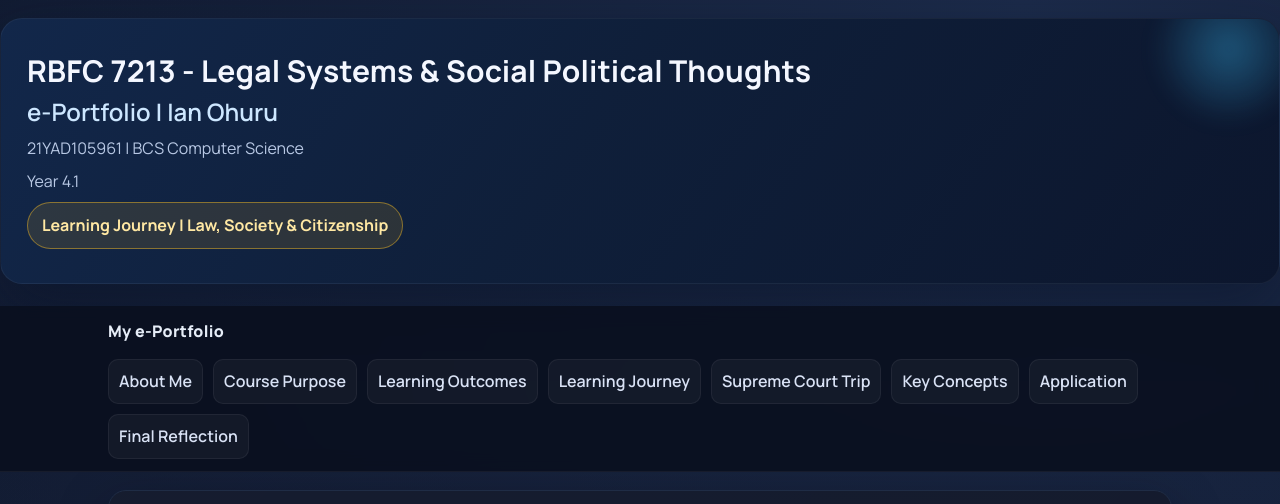
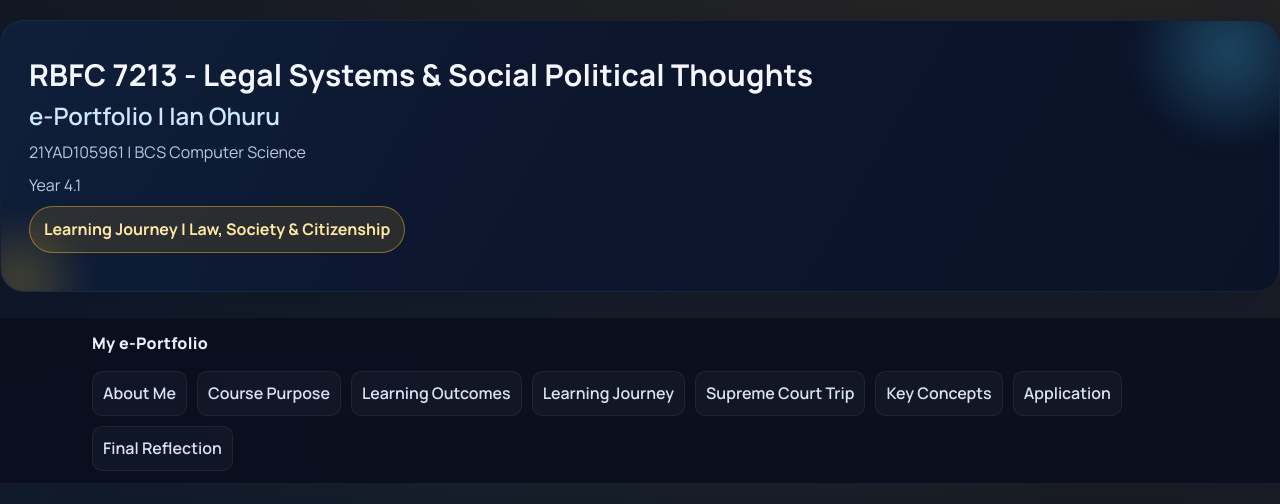
Before and after one commit to OHURU-IAN/e-portfolio-legal-systems-, a plain HTML site: page index.html in a window 1280 px wide. Shown: the top 504 px of the page. Drawn offline with Linux system fonts and the light colour scheme.

Commit message:
Refine styling and layout polish

```diff
--- a/css/style.css
+++ b/css/style.css
@@ -2,17 +2,17 @@
 
 :root {
   --bg: #0b1224;
-  --bg-soft: radial-gradient(circle at 20% 20%, #17213a 0, transparent 25%), radial-gradient(circle at 80% 0%, #1c2b4a 0, transparent 25%), #0b1224;
+  --bg-soft: radial-gradient(circle at 20% 20%, rgba(59, 196, 255, 0.12) 0, transparent 22%), radial-gradient(circle at 80% -5%, rgba(251, 191, 36, 0.14) 0, transparent 20%), #0b1224;
   --panel: #0f172a;
   --panel-strong: #111c33;
-  --card: #11182b;
-  --text: #e6edf7;
-  --muted: #9aabc6;
-  --accent: #3bc4ff;
-  --accent-strong: #2aa0d6;
+  --card: #0f182c;
+  --text: #eaf1fb;
+  --muted: #9db2d3;
+  --accent: #4fd1ff;
+  --accent-strong: #32b0e0;
   --accent-warm: #fbbf24;
-  --border: #1f2c45;
-  --shadow: 0 18px 50px rgba(6, 10, 24, 0.35);
+  --border: #1d2b46;
+  --shadow: 0 18px 50px rgba(6, 10, 24, 0.4);
 }
 
 *,
@@ -50,17 +50,17 @@ img {
 }
 
 main {
-  max-width: 1100px;
+  max-width: 1140px;
   margin: 0 auto 64px;
-  padding: 0 18px;
+  padding: 0 22px 80px;
 }
 
 section {
   background: linear-gradient(135deg, rgba(255, 255, 255, 0.02), rgba(255, 255, 255, 0.01)) var(--card);
   border: 1px solid var(--border);
   border-radius: 18px;
-  padding: 22px 20px 24px;
-  margin: 18px 0;
+  padding: 24px 22px 26px;
+  margin: 22px 0;
   box-shadow: var(--shadow);
 }
 
@@ -94,25 +94,38 @@ p {
 
 /* Hero */
 .hero {
-  background: linear-gradient(125deg, #12274a, #0f1f3a 45%, #0c162d);
-  border-radius: 22px;
-  padding: 32px 26px 34px;
-  box-shadow: 0 25px 60px rgba(10, 20, 41, 0.5);
+  background: linear-gradient(120deg, #0f1f3a, #0c162d 45%, #0a1327);
+  border-radius: 24px;
+  padding: 34px 28px 38px;
+  box-shadow: 0 25px 60px rgba(10, 20, 41, 0.55);
   border: 1px solid rgba(255, 255, 255, 0.05);
-  margin: 18px 0 22px;
+  margin: 20px 0 26px;
   position: relative;
   overflow: hidden;
 }
 
+.hero::before,
 .hero::after {
   content: "";
   position: absolute;
-  right: -40px;
-  top: -60px;
-  width: 180px;
-  height: 180px;
-  background: radial-gradient(circle, rgba(59, 196, 255, 0.35), transparent 60%);
-  filter: blur(10px);
+  border-radius: 50%;
+  filter: blur(12px);
+}
+
+.hero::before {
+  width: 220px;
+  height: 220px;
+  right: -60px;
+  top: -80px;
+  background: radial-gradient(circle, rgba(79, 209, 255, 0.28), transparent 62%);
+}
+
+.hero::after {
+  width: 160px;
+  height: 160px;
+  left: -60px;
+  bottom: -70px;
+  background: radial-gradient(circle, rgba(251, 191, 36, 0.24), transparent 60%);
 }
 
 .hero h1 {
@@ -149,15 +162,15 @@ nav {
   position: sticky;
   top: 0;
   z-index: 40;
-  background: rgba(10, 15, 30, 0.88);
+  background: rgba(10, 15, 30, 0.9);
   border-bottom: 1px solid rgba(255, 255, 255, 0.05);
-  backdrop-filter: blur(10px);
+  backdrop-filter: blur(12px);
 }
 
 .nav-inner {
-  max-width: 1100px;
+  max-width: 1140px;
   margin: 0 auto;
-  padding: 12px 18px;
+  padding: 12px 22px;
   display: flex;
   align-items: center;
   gap: 14px;
@@ -180,14 +193,17 @@ nav {
   padding: 8px 10px;
   border-radius: 10px;
   font-weight: 600;
-  background: rgba(255, 255, 255, 0.04);
+  background: rgba(255, 255, 255, 0.03);
   border: 1px solid rgba(255, 255, 255, 0.06);
+  transition: transform 0.15s ease, background 0.15s ease, border-color 0.15s ease, box-shadow 0.15s ease;
 }
 
 .nav-links a:hover {
   background: rgba(59, 196, 255, 0.1);
   border-color: rgba(59, 196, 255, 0.3);
   color: #ffffff;
+  box-shadow: 0 8px 20px rgba(79, 209, 255, 0.2);
+  transform: translateY(-1px);
 }
 
 /* Layout */
@@ -292,9 +308,9 @@ strong {
 
 .site-footer,
 footer {
-  max-width: 1100px;
+  max-width: 1140px;
   margin: 12px auto 32px;
-  padding: 0 18px;
+  padding: 0 22px;
   color: var(--muted);
   font-size: 14px;
   text-align: center;
```
